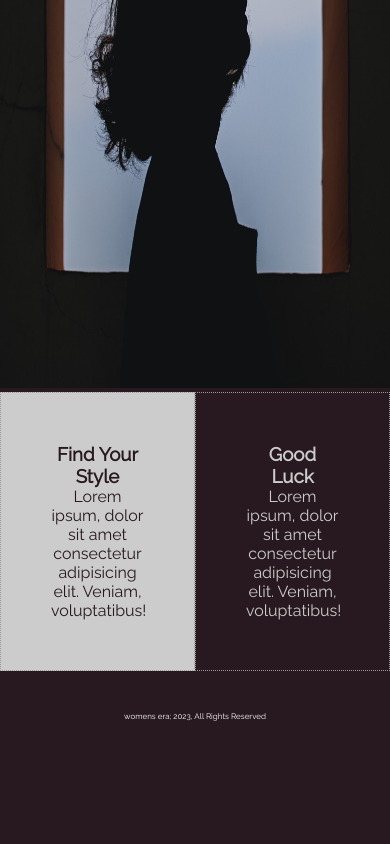
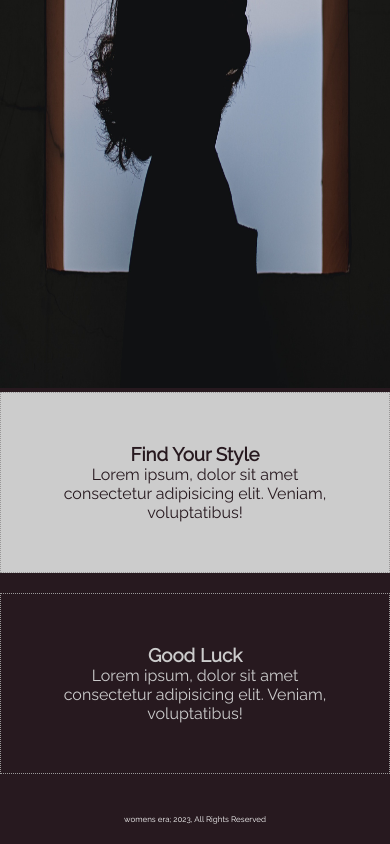
Before and after one commit to itsgrishma/the-womens-era, a plain HTML site: page index.html in a window 390 px wide. Shown: the part 956-1800 px from the top of the page. Before the commit the page ends 1697 px from the top, so only its background shows below. Drawn offline with nearby package versions, Linux system fonts and the light colour scheme.

Commit message:
modified media query

```diff
--- a/index.html
+++ b/index.html
@@ -4,7 +4,7 @@
     <meta charset="UTF-8">
     <meta http-equiv="X-UA-Compatible" content="IE=edge">
     <meta name="viewport" content="width=device-width, initial-scale=1.0">
-    <meta name="description" content="Welcome to the most extraordinary parlour in Kathmandu.">
+    <meta name="description" content="Welcome to the most extraordinary parlour in Tokyo.">
     <meta name="keywords" content="beauty services, cosmetics, new beauty parlour">
     <title>Home</title>
     <script src="https://cdnjs.cloudflare.com/ajax/libs/jquery/2.2.4/jquery.min.js" integrity="sha512-DUC8yqWf7ez3JD1jszxCWSVB0DMP78eOyBpMa5aJki1bIRARykviOuImIczkxlj1KhVSyS16w2FSQetkD4UU2w==" crossorigin="anonymous" referrerpolicy="no-referrer"></script>
--- a/mobile.css
+++ b/mobile.css
@@ -29,6 +29,11 @@
 /* Index */
 #description img {
     height: 700px;
+}
+
+#features .box {
+    float: none;
+    width: 100%;
 }
 
 /* Contact */
```
Also changed, not shown: about.html (+1 -1 lines), contact.html (+1 -1 lines).
